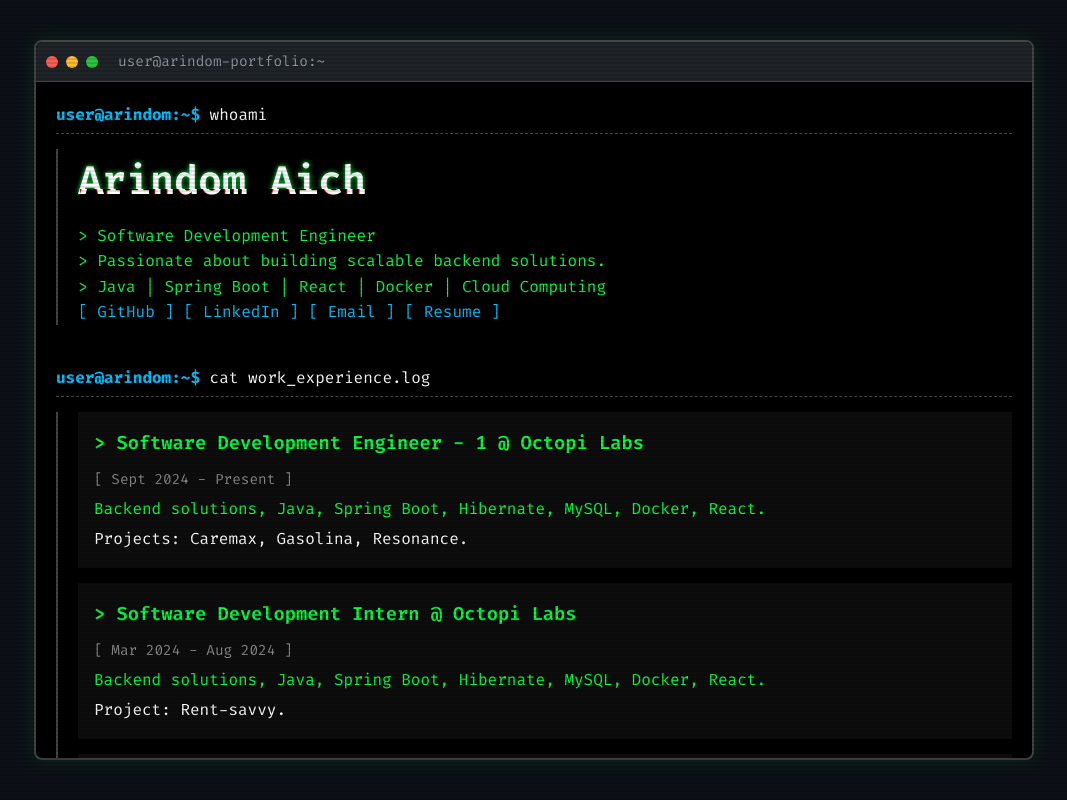
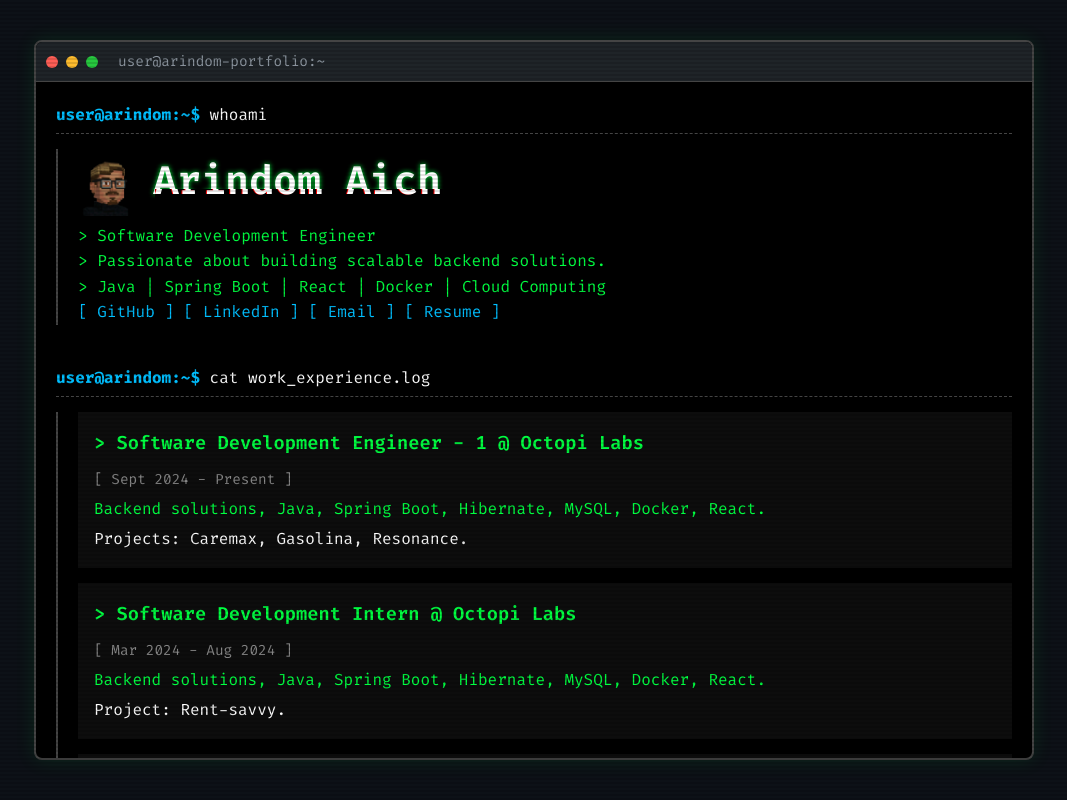
Before and after one commit to ArindomAich1/arindom_aich_portfolio, a plain HTML site: page index.html in a window 1280 px wide. Shown: the whole page, without its empty margins (106-1173 px from the left). Drawn offline with Linux system fonts and the light colour scheme.

Commit message:
Feat: Add icon to hero section with glitch effect

```diff
--- a/index.html
+++ b/index.html
@@ -38,7 +38,10 @@
                         <span class="prompt">user@arindom:~$</span> <span class="command">whoami</span>
                     </div>
                     <div class="output">
-                        <h1 class="glitch" data-text="Arindom Aich">Arindom Aich</h1>
+                        <div class="hero-header">
+                            <img src="assets/icon.ico" alt="Icon" class="hero-icon">
+                            <h1 class="glitch" data-text="Arindom Aich">Arindom Aich</h1>
+                        </div>
                         <p class="role">> Software Development Engineer</p>
                         <p class="bio">
                             > Passionate about building scalable backend solutions.<br>
--- a/style.css
+++ b/style.css
@@ -132,6 +132,18 @@ h1 {
     font-size: 2.5rem;
     color: #fff;
     text-shadow: 0 0 5px var(--text-color);
+}
+
+.hero-header {
+    display: flex;
+    align-items: center;
+    gap: 15px;
+}
+
+.hero-icon {
+    width: 60px;
+    height: 60px;
+    border-radius: 8px;
 }
 
 a {
```
